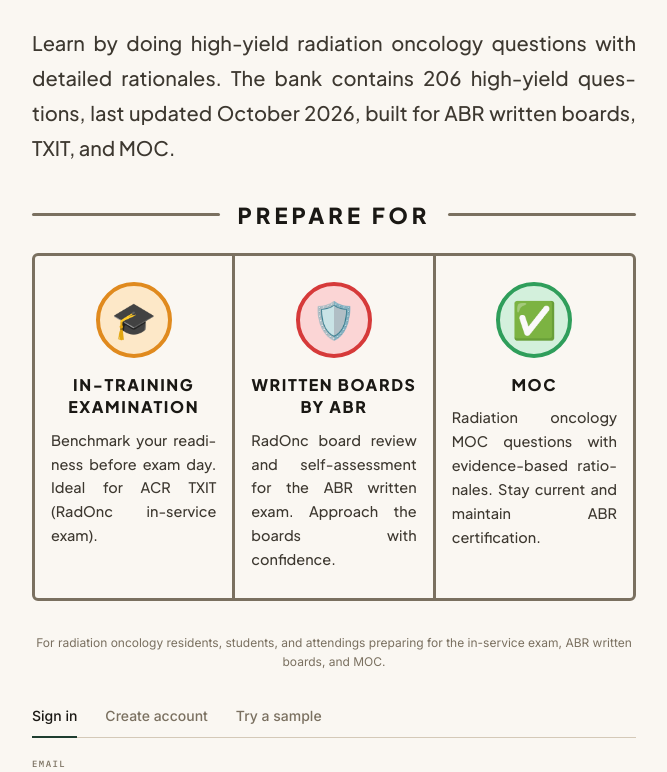
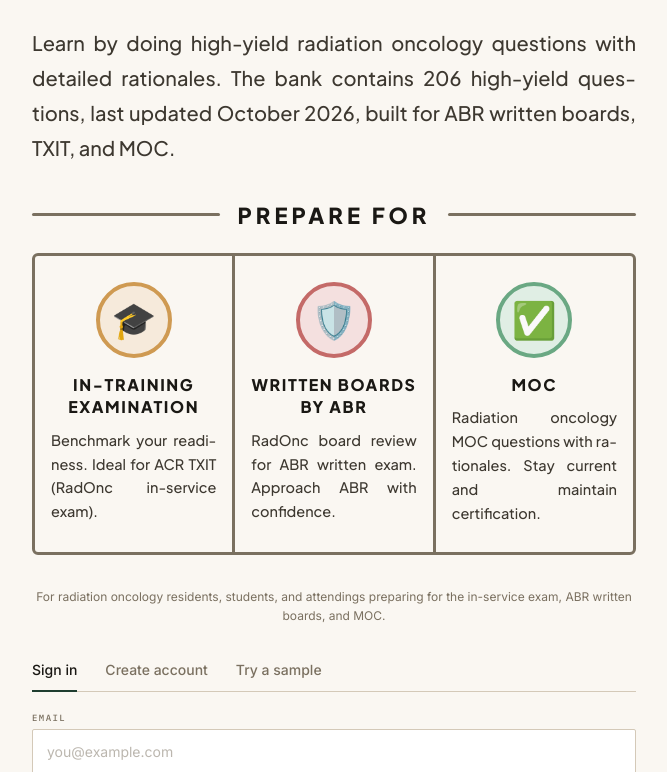
Before and after one commit to jkbc9b9fjd-cmyk/irrad8u, a plain HTML site: page index.html in a window 1280 px wide. Shown: the part 612-1384 px from the top of the page, without its empty margins (306-973 px from the left). Drawn offline with nearby package versions, Linux system fonts and the light colour scheme; a script that the page names is missing.

Commit message:
Add files via upload

```diff
--- a/index.html
+++ b/index.html
@@ -33,9 +33,9 @@
 .prepare-label::before,.prepare-label::after{content:'';flex:1;height:3px;background:var(--ink-dim);border-radius:2px}
 .exam-grid{display:grid;grid-template-columns:repeat(3,1fr);gap:3px;background:var(--ink-dim);border:3px solid var(--ink-dim);border-radius:6px;overflow:hidden;margin-bottom:32px}
 .exam-card{background:var(--warm);padding:26px 16px;text-align:center}
-.exam-icon{width:76px;height:76px;border-radius:50%;background:#fde8c8;border:4px solid #e08a1e;display:flex;align-items:center;justify-content:center;margin:0 auto 16px;font-size:36px;line-height:1}
-.exam-card:nth-child(2) .exam-icon{background:#fbd5d5;border-color:#d63a3a}
-.exam-card:nth-child(3) .exam-icon{background:#d3f0dc;border-color:#2f9e5b}
+.exam-icon{width:76px;height:76px;border-radius:50%;background:#f6eadb;border:4px solid #cf9a52;display:flex;align-items:center;justify-content:center;margin:0 auto 16px;font-size:36px;line-height:1}
+.exam-card:nth-child(2) .exam-icon{background:#f4e0df;border-color:#c46a68}
+.exam-card:nth-child(3) .exam-icon{background:#e0eee4;border-color:#6aa883}
 .exam-title{font-family:'Plus Jakarta Sans',var(--sans);font-size:clamp(13px,1.9vw,16px);font-weight:800;letter-spacing:.1em;text-transform:uppercase;color:var(--ink);margin-bottom:10px;line-height:1.4}
 .exam-desc{font-family:'Plus Jakarta Sans',var(--sans);font-size:clamp(12px,1.7vw,14.5px);font-weight:500;color:var(--ink-mid);line-height:1.65;text-align:justify;text-justify:inter-word;hyphens:auto;-webkit-hyphens:auto}
 /* AUTH */
@@ -284,9 +284,9 @@
     <p class="tagline">Learn by doing high-yield radiation oncology questions with detailed rationales. The bank contains <span id="landing-q-count">over 1000</span> questions, last updated <span id="landing-date"></span>, built for ABR written boards, TXIT, and MOC.</p>
     <div class="prepare-label">Prepare for</div>
     <div class="exam-grid">
-      <div class="exam-card"><div class="exam-icon">🎓</div><div class="exam-title">In-Training<br>Examination</div><div class="exam-desc">Benchmark your readiness before exam day. Ideal for ACR TXIT (RadOnc in-service exam).</div></div>
-      <div class="exam-card"><div class="exam-icon">🛡️</div><div class="exam-title">Written Boards<br>by ABR</div><div class="exam-desc">RadOnc board review and self-assessment for the ABR written exam. Approach the boards with confidence.</div></div>
-      <div class="exam-card"><div class="exam-icon">✅</div><div class="exam-title">MOC</div><div class="exam-desc">Radiation oncology MOC questions with evidence-based rationales. Stay current and maintain ABR certification.</div></div>
+      <div class="exam-card"><div class="exam-icon">🎓</div><div class="exam-title">In-Training<br>Examination</div><div class="exam-desc">Benchmark your readiness. Ideal for ACR TXIT (RadOnc in-service exam).</div></div>
+      <div class="exam-card"><div class="exam-icon">🛡️</div><div class="exam-title">Written Boards<br>by ABR</div><div class="exam-desc">RadOnc board review for ABR written exam. Approach ABR with confidence.</div></div>
+      <div class="exam-card"><div class="exam-icon">✅</div><div class="exam-title">MOC</div><div class="exam-desc">Radiation oncology MOC questions with rationales. Stay current and maintain certification.</div></div>
     </div>
     <p style="font-family:var(--sans);font-size:12px;color:var(--ink-dim);line-height:1.6;margin-bottom:24px;text-align:center">For radiation oncology residents, students, and attendings preparing for the in-service exam, ABR written boards, and MOC.</p>
     <div class="l-auth-tabs">
```
